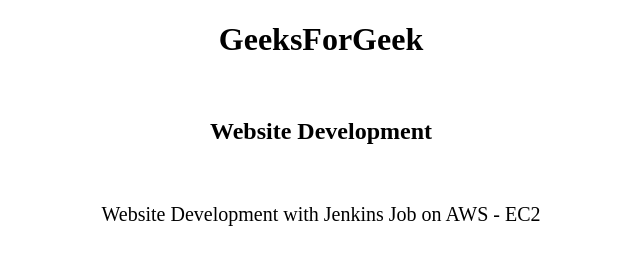
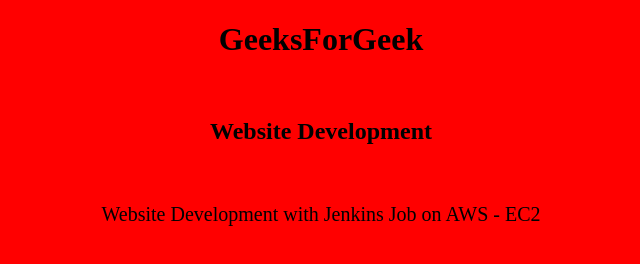
Before and after one commit to MuhammadZakiAbid/jenkins-2, a plain HTML site: page index.html in a window 1280 px wide. Shown: the whole page, without its empty margins (319-959 px from the left). Drawn offline with Linux system fonts and the light colour scheme.

Commit message:
Update index.html

```diff
--- a/index.html
+++ b/index.html
@@ -8,7 +8,7 @@
     device-width, initial-scale=1.0">
     <style>
         body{
-            background-color: lightblack;
+            background-color: red;
         }
         h1{
            text-align: center;
```
